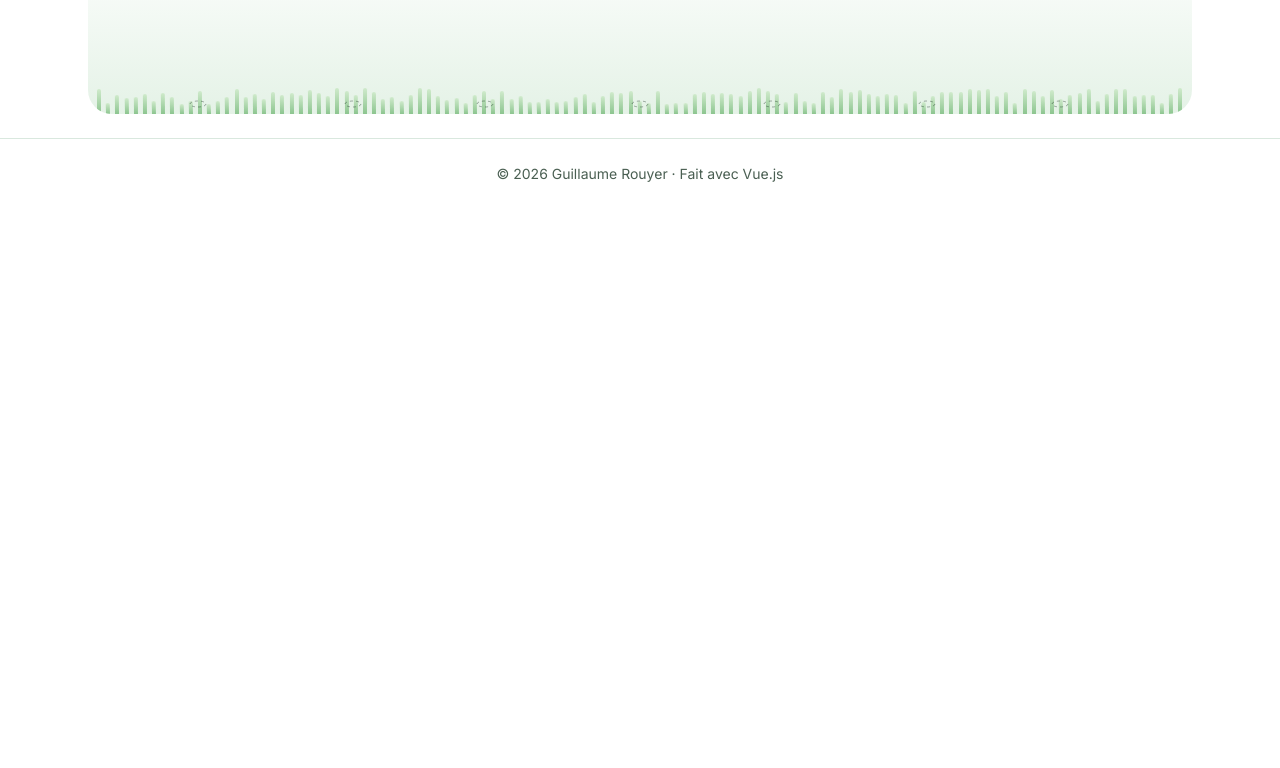
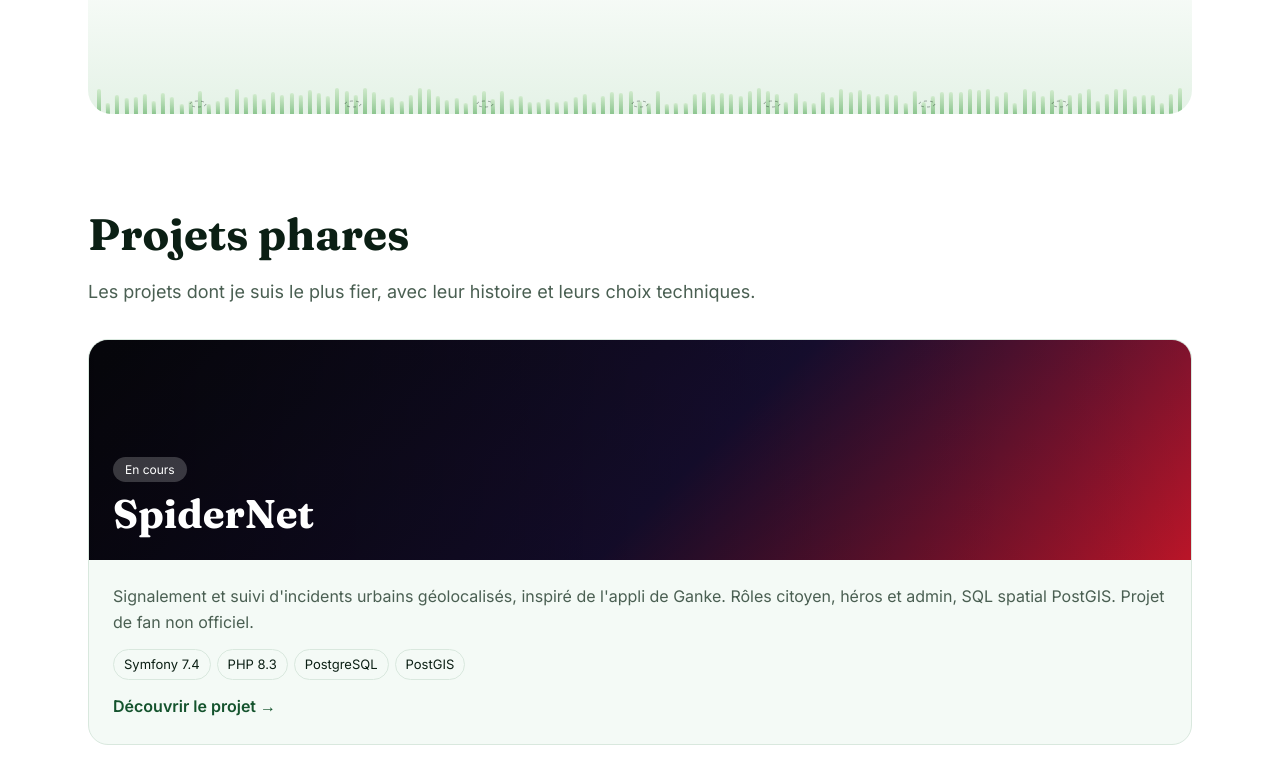
Before and after one commit to Gu1LLaumeR0UY3R/Guillaume-Rouyer, a Vue app: page / in a window 1280 px wide. Shown: the part 720-1488 px from the top of the page. Before the commit the page ends 929 px from the top, so only its background shows below. Built offline with nearby package versions, Linux system fonts and the light colour scheme.

Commit message:
feat: ajouter la section « Projets phares » à l’accueil

```diff
--- /dev/null
+++ b/src/components/FeaturedProjects.vue
@@ -0,0 +1,49 @@
+<script setup>
+import { computed } from 'vue'
+import { PROJECTS } from '../data/projects.js'
+
+const featured = computed(() => PROJECTS.filter((p) => p.featured))
+</script>
+
+<template>
+  <section class="featured" v-reveal>
+    <div class="container">
+      <h2>Projets phares</h2>
+      <p class="intro">Les projets dont je suis le plus fier, avec leur histoire et leurs choix techniques.</p>
+      <div class="grid">
+        <RouterLink v-for="(p, i) in featured" :key="p.slug" class="card" :class="{ big: i === 0 }" :to="`/projets/${p.slug}`">
+          <div class="banner" :style="{ background: p.accent }">
+            <span v-if="p.status" class="status">{{ p.status }}</span>
+            <h3>{{ p.name }}</h3>
+          </div>
+          <div class="content">
+            <p>{{ p.desc }}</p>
+            <ul class="stack"><li v-for="s in p.stack.slice(0, 4)" :key="s">{{ s }}</li></ul>
+            <span class="more">Découvrir le projet →</span>
+          </div>
+        </RouterLink>
+      </div>
+      <p class="all"><RouterLink class="btn btn-ghost" to="/projets">Voir tous les projets</RouterLink></p>
+    </div>
+  </section>
+</template>
+
+<style scoped>
+.intro{max-width:60ch;margin:0 0 32px;color:var(--muted);font-size:18px}
+.grid{display:grid;grid-template-columns:repeat(auto-fit,minmax(300px,1fr));gap:24px}
+.card{display:flex;flex-direction:column;overflow:hidden;border:1px solid var(--line);border-radius:var(--radius);background:var(--card);text-decoration:none;transition:transform .3s,box-shadow .3s,border-color .3s}
+.card:hover{transform:translateY(-6px);box-shadow:0 24px 40px -18px var(--glow);border-color:var(--neon)}
+.big{grid-column:1/-1}
+.banner{position:relative;display:flex;flex-direction:column;align-items:flex-start;justify-content:flex-end;gap:10px;min-height:150px;padding:24px;color:#fff}
+.big .banner{min-height:220px}
+.banner::before{content:'';position:absolute;inset:0;background:linear-gradient(90deg,rgba(0,0,0,.5),rgba(0,0,0,.05))}
+.banner>*{position:relative}
+.status{padding:3px 12px;border-radius:999px;background:rgba(255,255,255,.2);font-size:12px}
+h3{font-size:clamp(28px,4vw,40px)}
+.content{display:flex;flex-direction:column;gap:14px;padding:24px}
+.content p{margin:0;color:var(--muted)}
+.stack{display:flex;flex-wrap:wrap;gap:6px;margin:0;padding:0;list-style:none}
+.stack li{padding:4px 10px;border:1px solid var(--line);border-radius:999px;font-size:13px}
+.more{color:var(--green);font-weight:600}
+.all{margin:32px 0 0}
+</style>
--- a/src/views/HomeView.vue
+++ b/src/views/HomeView.vue
@@ -1,7 +1,9 @@
 <script setup>
 import HeroSection from '../components/HeroSection.vue'
+import FeaturedProjects from '../components/FeaturedProjects.vue'
 </script>
 
 <template>
   <HeroSection />
+  <FeaturedProjects />
 </template>
```
